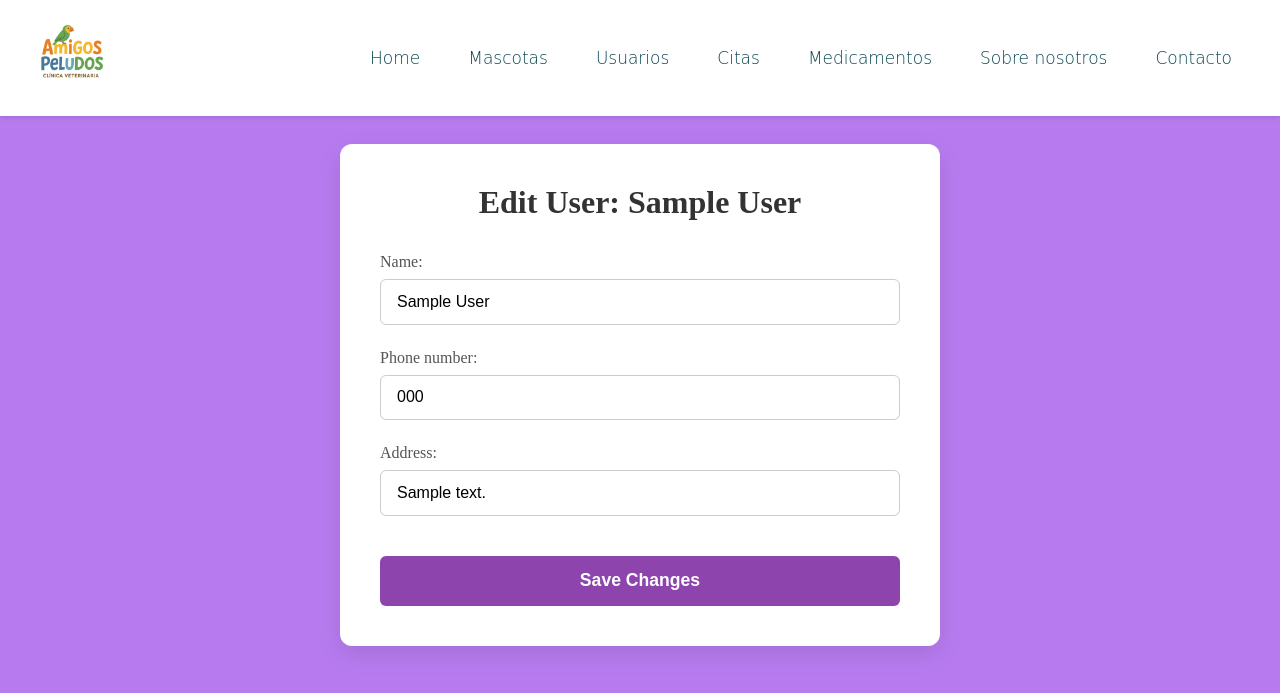
After one commit to Laughcheeta1/VeterinaryPythonPracticalCourse, a Django app: a page that uses users/templates/users/edit_user.html in a window 1280 px wide. The commit adds this page. Shown: the top 693 px of the page. Run offline with Django 5.2, Linux system fonts and the light colour scheme; tables that the repository leaves empty hold one stand-in row (values such as "Sample post"); some web fonts are replaced.

Commit message:
Now we have edit user page

```diff
--- /dev/null
+++ b/common/static/common/edit_page.css
@@ -0,0 +1,96 @@
+.edit-container {
+    max-width: 600px;
+    margin: 4rem auto;
+    padding: 2.5rem;
+    background-color: #ffffff;
+    border-radius: 12px;
+    box-shadow: 0 8px 25px rgba(0, 0, 0, 0.1);
+}
+
+.edit-container h1 {
+    text-align: center;
+    margin-bottom: 2rem;
+    color: #333;
+    font-weight: 600;
+}
+
+.user-form {
+    display: flex;
+    flex-direction: column;
+    gap: 1.5rem;
+}
+
+.form-group {
+    display: flex;
+    flex-direction: column;
+}
+
+.form-group label {
+    margin-bottom: 0.5rem;
+    font-weight: 500;
+    color: #555;
+}
+
+/* Style all input types from the form */
+.form-group input[type="text"],
+.form-group input[type="email"],
+.form-group input[type="password"],
+.form-group input[type="number"],
+.form-group select,
+.form-group textarea {
+    width: 100%;
+    padding: 0.8rem 1rem;
+    border: 1px solid #ccc;
+    border-radius: 6px;
+    font-size: 1rem;
+    transition: border-color 0.2s ease, box-shadow 0.2s ease;
+    box-sizing: border-box; /* Important for padding and width */
+}
+
+.form-group input:focus {
+    outline: none;
+    border-color: #b39ddb; /* A nice purple to match the theme */
+    box-shadow: 0 0 0 3px rgba(179, 157, 219, 0.25);
+}
+
+.error-text {
+    color: #d9534f;
+    font-size: 0.875rem;
+    margin-top: 0.25rem;
+}
+
+.submit-btn {
+    padding: 0.9rem 1.5rem;
+    background-color: #8e44ad; /* A stronger purple for the button */
+    color: white;
+    border: none;
+    border-radius: 6px;
+    font-size: 1.1rem;
+    font-weight: 600;
+    cursor: pointer;
+    transition: background-color 0.2s ease;
+    margin-top: 1rem;
+}
+
+.submit-btn:hover {
+    background-color: #732d91;
+}
+
+.submit-btn {
+    padding: 0.9rem 1.5rem;
+    background-color: #8e44ad; /* A strong, modern purple */
+    color: white;
+    border: none;
+    border-radius: 6px;
+    font-size: 1.1rem;
+    font-weight: 600;
+    cursor: pointer;
+    transition: background-color 0.2s ease, transform 0.2s ease;
+    margin-top: 1rem; /* Adds space above the button */
+    width: 100%; /* Makes the button full-width */
+}
+
+.submit-btn:hover {
+    background-color: #732d91; /* A slightly darker purple on hover */
+    transform: translateY(-2px); /* A subtle lift effect */
+}
--- /dev/null
+++ b/users/templates/users/edit_user.html
@@ -0,0 +1,34 @@
+{% extends "base.html" %}
+{% load static %}
+
+{% block title %}Register User{% endblock %}
+
+{% block head %}
+<link rel="stylesheet" href="{% static 'common/edit_page.css' %}">
+{% endblock %}
+
+{% block content %}
+<div class="edit-container">
+    <h1>Edit User: {{ user.name }}</h1>
+
+    <form method="POST" class="user-form">
+        {% csrf_token %}
+
+        {# This loop will render the form fields with the user's data already in them #}
+        {% for field in form %}
+            <div class="form-group">
+                {{ field.label_tag }}
+                {{ field }}
+                {% if field.errors %}
+                    {% for error in field.errors %}
+                        <p class="error-text">{{ error }}</p>
+                    {% endfor %}
+                {% endif %}
+            </div>
+        {% endfor %}
+
+        <button type="submit" class="submit-btn">Save Changes</button>
+    </form>
+</div>
+
+{% endblock %}
--- a/users/templates/users/particular_user_page.html
+++ b/users/templates/users/particular_user_page.html
@@ -17,7 +17,7 @@
     <div class="object-group">
         {{ user.address }}
     </div>
-    <a href="{% url 'main_page' %}">Edit</a><br>
+    <a href="{% url 'edit_user' user.id %}">Edit</a><br>
     <a href="{% url 'main_page' %}">Go to main page</a>
 </div>
 {% endblock %}
--- a/users/urls.py
+++ b/users/urls.py
@@ -6,5 +6,6 @@ urlpatterns = [
     path("all", views.all_users, name="all_users"),
     path("register", views.register_user, name="register_user"),
     path("one", views.search_user, name="search_one_user"),
-    path("one/<int:user_id>", views.particular_user, name="particular_user")
+    path("one/<int:user_id>", views.particular_user, name="particular_user"),
+    path("edit/<int:user_id>", views.edit_user, name="edit_user")
 ]
--- a/users/views.py
+++ b/users/views.py
@@ -41,6 +41,45 @@ def register_user(request):
     return render(request, 'users/register_user.html', context)
 
 
+def edit_user(request, user_id):
+    try:
+        desired_user = User.objects.get(pk=user_id)
+    except User.DoesNotExist:
+        context = {
+            'message': 'the desired user does not exits',
+            'return_page_name': 'home page',
+            'desired_url': 'main_page'
+        }
+        return render(request, 'common/result_page.html', context)
+
+    if request.method == 'POST':
+        form = UserForm(request.POST)
+        if form.is_valid():
+            form.save()
+            context = {
+                'message': 'Registro De Usuario Exitoso',
+                'return_page_name' : 'Users',
+                'desired_url' : 'users_landing_page'
+            }
+            return render(request, 'common/result_page.html', context)
+        else:
+            context = {
+                'message': 'No fue posible registrar el usuario',
+                'return_page_name' : 'Users',
+                'desired_url' : 'users_landing_page'
+            }
+            return render(request, 'common/result_page.html', context)
+
+
+    form = UserForm(instance=desired_user)
+
+    context = {
+        'form': form,
+        'user': desired_user
+    }
+    return render(request, 'users/edit_user.html', context)
+
+
 def search_user(request):
     return render(request, 'users/users_landing.html', {})
 
```
